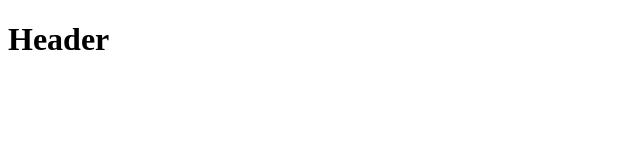
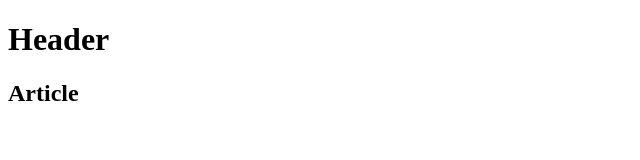
Before and after one commit to MiCza/learning_git, a plain HTML site: page index.html in a window 1280 px wide. Shown: the whole page, without its empty margins (0-640 px from the left). Drawn offline with Linux system fonts and the light colour scheme.

Commit message:
Add article

```diff
--- a/index.html
+++ b/index.html
@@ -10,5 +10,8 @@
 	<header>
 		<h1>Header</h1>
 	</header>
+	<article>
+		<h2>Article</h2>
+	</article>
 </body>
 </html>
```
